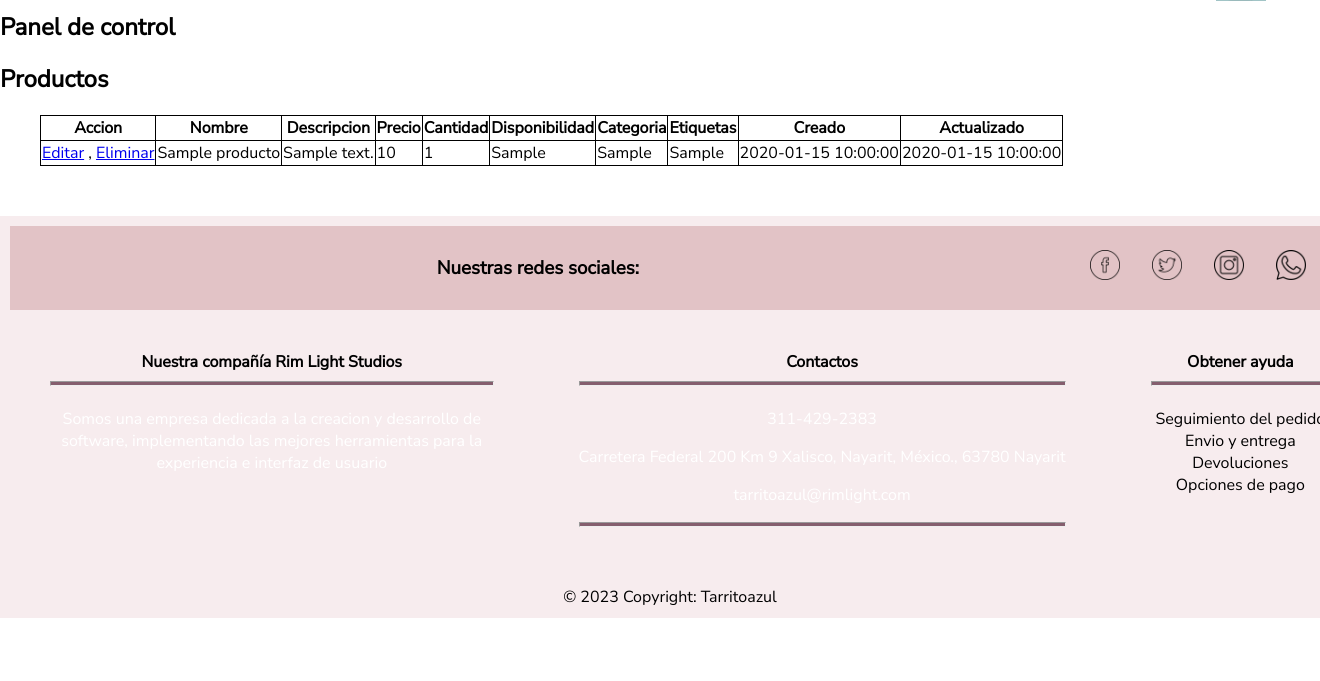
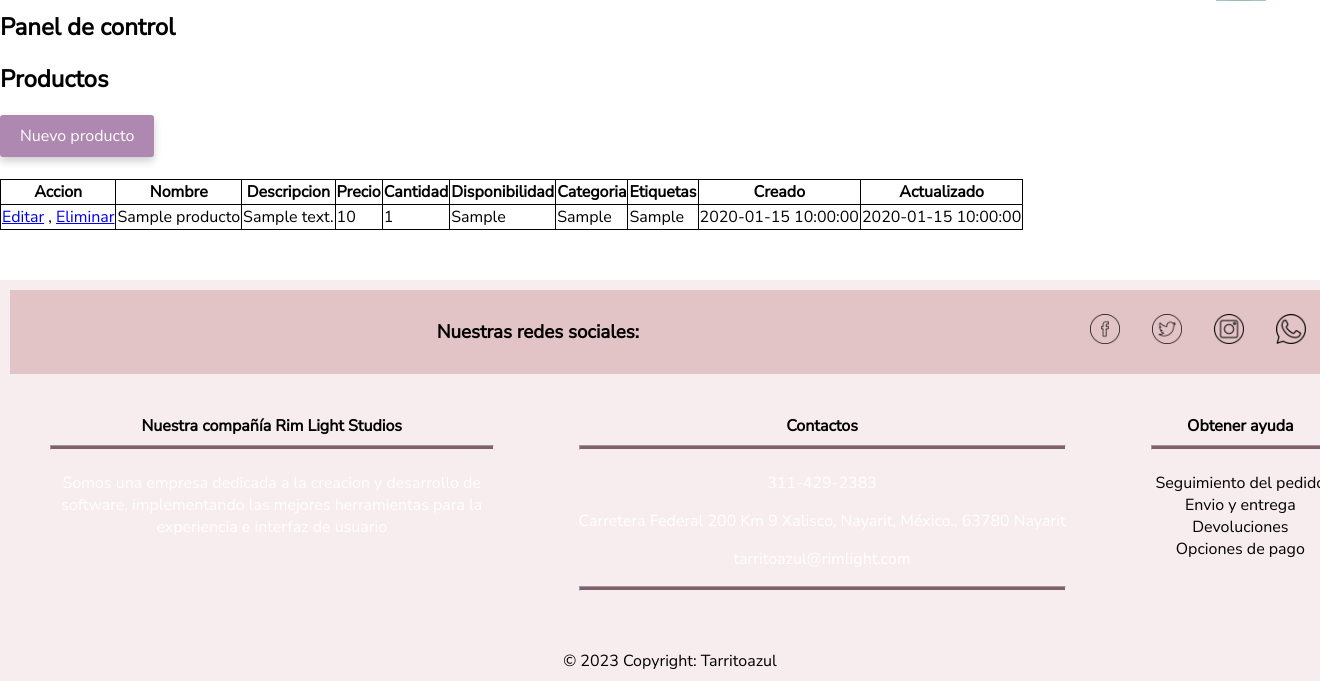
Before and after one commit to CotherUT/tarritoazul-laravel, a Laravel app: page /Dashboard in a window 1320 px wide; the page is wider, and only the part inside the window is pictured. Shown: the part 178-859 px from the top of that part. Run offline with Laravel 9, Linux system fonts and the light colour scheme; tables that the repository leaves empty hold one stand-in row (values such as "Sample post").

```diff
--- a/resources/views/Admin/Dashboard.blade.php
+++ b/resources/views/Admin/Dashboard.blade.php
@@ -11,8 +11,9 @@
 @section('Contenido')
     <h1>Panel de control</h1>
     <h2>Productos</h2>
-    <ul>
-
+    <button type="button" class="btn btn-primario" onclick="window.location='{{ route("Producto.create") }}'">Nuevo producto</button>
+    <br>
+    <br>
     @if ($var_productos)
         <table>
             <tr>
@@ -68,5 +69,4 @@
     @else
         <p>No hay Productos</p>
     @endif
-    </ul>
 @endsection
--- a/resources/views/Admin/Producto/alta.blade.php
+++ b/resources/views/Admin/Producto/alta.blade.php
@@ -64,7 +64,7 @@
 
 
             <div class="botones">
-                <button ID="btnGuardar" class="btn btn-primario btnGuardar" OnClick="btnGuardar_Click" />Guardar</button>
+                <button class="btn btn-primario btnGuardar" OnClick="btnGuardar_Click" />Guardar</button>
             </div>
 
         </section>
```
Lines whose indentation alone changed are shown as unchanged.
